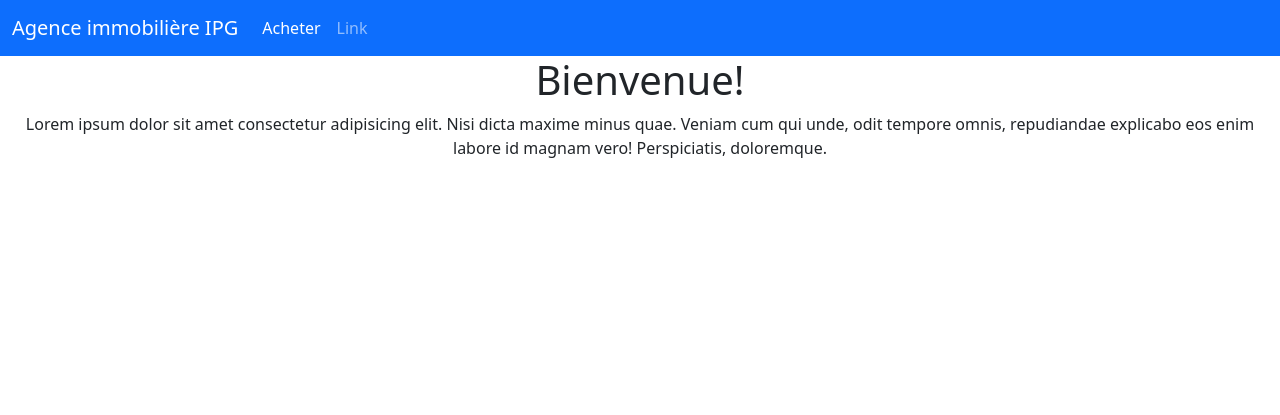
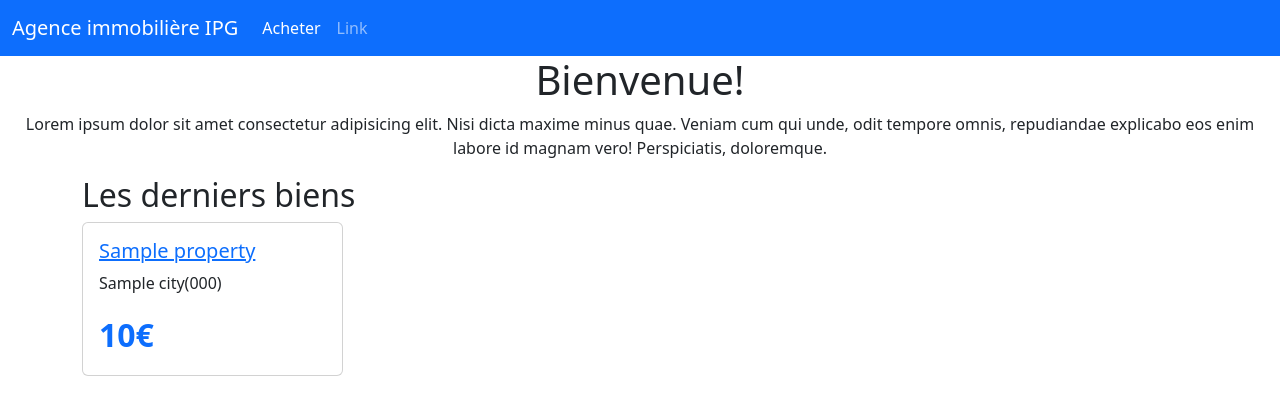
Before and after one commit to Webira/Projet_immob, a Symfony app: template templates/pages/home.html.twig in a window 1280 px wide. Shown: the top 415 px of the page. Run offline with Twig, Linux system fonts and the light colour scheme; the template is opened without the code that fills it: most values are stand-ins (such as "Sample title", 1, 10 or a date in 2020); some libraries are stand-ins or nearby versions.

Commit message:
template_card_controllers

```diff
--- a/composer.json
+++ b/composer.json
@@ -7,6 +7,7 @@
         "php": ">=7.2.5",
         "ext-ctype": "*",
         "ext-iconv": "*",
+        "cocur/slugify": "^4.2",
         "doctrine/annotations": "^1.0",
         "doctrine/doctrine-bundle": "^2.7",
         "doctrine/doctrine-migrations-bundle": "^3.2",
--- a/src/Controller/PropertyController.php
+++ b/src/Controller/PropertyController.php
@@ -22,11 +22,11 @@ class PropertyController extends AbstractController
      * @Route("/biens", name="property.biens")
      * @return Response
      */
-     // pour recuperermon bien de bdd utiliser Repository:
+     // pour recuperer mon bien de bdd utiliser Repository:
              //version 2
     public function index(): Response
     {
-        $property=$this->repository->find(1);
+        $property=$this->repository->findAllVisible();
 
              //version 1
     /*public function index(): Response
--- a/templates/pages/home.html.twig
+++ b/templates/pages/home.html.twig
@@ -10,6 +10,21 @@
     </div>
 
     <div class="container">
-
-     </div>
+       <h2>Les derniers biens</h2>
+       <div class = "row flex">
+       {% for property in properties %}
+            <div class = "col-3">
+                <div class="card">
+                <div class ="card-body">
+                <h5 class="card-title">
+                    <a href="{{path ('property.show',{id:property.id, slug:property.slug})}}">{{property.title}}</a>
+                </h5>
+                <p class="card-text">{{property.city}}({{property.postalCode}})</p>
+                <div class="text-primary" style="font-weight:bold; font-size:2rem;">{{property.price| number_format(0,'',' ')}}€</div>
+                </div>
+                </div>
+            </div>
+        {% endfor %}
+       </div>
+    </div>
 {% endblock %}
```
Also changed, not shown: src/Controller/HomeController.php (+7 -2 lines), src/Entity/Property.php (+7 -0 lines), src/Repository/PropertyRepository.php (+24 -0 lines), 1 other file.
